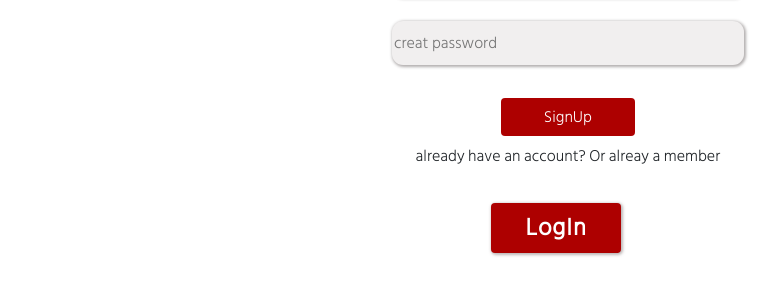
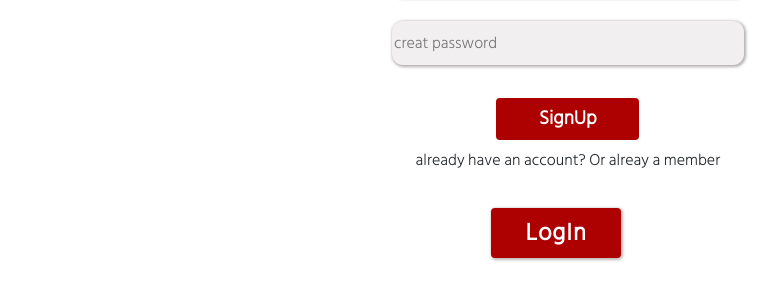
Before and after one commit to wwwhttps/bekar.com, a plain HTML site: page html/signup-freelancer.html in a window 1280 px wide. Shown: the part 368-668 px from the top of the page, 399-1177 px from the left. Drawn offline with nearby package versions, Linux system fonts and the light colour scheme.

Commit message:
Update signup-freelancer.html

```diff
--- a/html/signup-freelancer.html
+++ b/html/signup-freelancer.html
@@ -47,6 +47,8 @@
                                                 background: #ad0000;
                                                 padding-right: 2.6rem;
                                                 margin-top: 7%;
+                                                   font-weight:700;
+                                                   font-size:1.2rem
                                             " onclick="signup()" class="btn" >SignUp</h1></a>
 
                             <p>already have an account? Or alreay a member</p>
```
